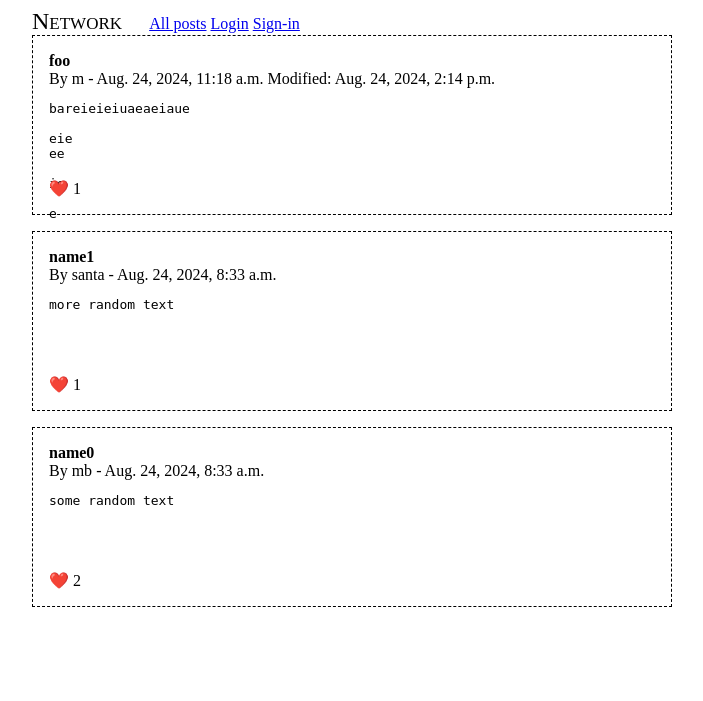
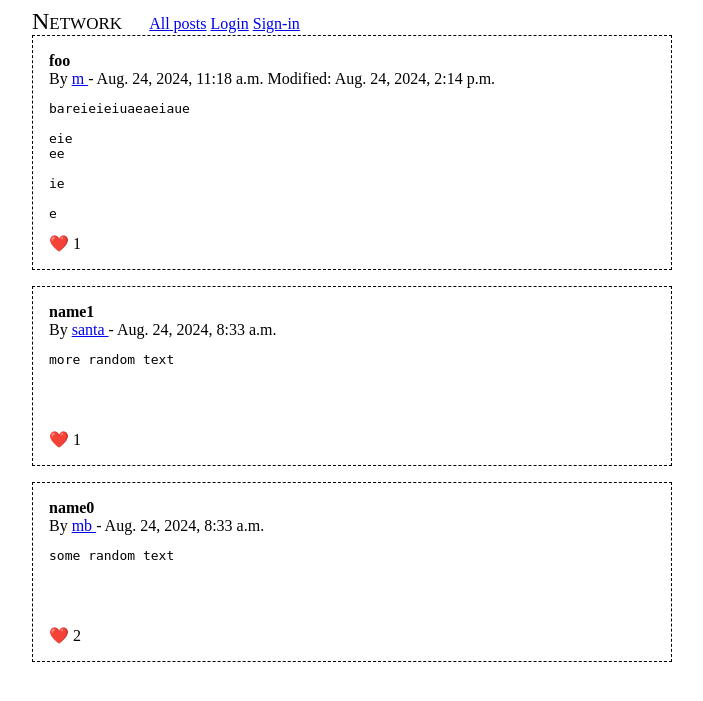
Before and after one commit to mbivert/django-network, a Django app: page / in a window 1280 px wide. Shown: the top 701 px of the page, without its empty margins (288-991 px from the left). Run offline with Django 4.2, Linux system fonts and the light colour scheme; data comes from the database, SQL or seed files in the repository; both versions use the stored data as it was after the commit.

```diff
--- a/networksite/network/models.py
+++ b/networksite/network/models.py
@@ -77,6 +77,9 @@ class User(AbstractBaseUser):
 	def nfollowers(self):
 		return len(self.followers.all())
 
+	def isfollow(self, pk):
+		return len(self.follows.filter(pk=pk)) > 0
+
 class Post(models.Model):
 	owner   = models.ForeignKey(settings.AUTH_USER_MODEL, on_delete=models.CASCADE)
 	name    = models.CharField(max_length=120)
--- a/networksite/network/templates/network/main.html
+++ b/networksite/network/templates/network/main.html
@@ -26,8 +26,8 @@
 				margin-right      : 1em;
 			}
 			.new-form .content, .content {
-				width  : 100%;
-				height : 5em;
+				width      : 100%;
+				min-height : 5em;
 			}
 			.login-form {
 				margin-top : 2em;
@@ -64,6 +64,7 @@
 			<span class="sitename">Network</span>
 			<a href="{% url 'network:home' %}">All posts</a>
 			{% if user.is_authenticated %}
+				<a href="{% url 'network:following' %}">Following</a>
 				<a href="{% url 'network:logout'    %}">Logout</a>
 				<a href="{% url 'network:signout'   %}">Sign-out</a>
 			{% else %}
@@ -96,7 +97,9 @@
 		const csrftoken = getCookie('csrftoken');
 
 		async function handleDelete(p) {
-			if (confirm("Are you sure you want to delete this post?")) {
+			if (!confirm("Are you sure you want to delete this post?"))
+				return;
+
 			let r = await fetch(p.href, {
 				method      : "POST",
 				headers     : {'X-CSRFToken': csrftoken},
@@ -117,7 +120,6 @@
 			alert(msg);
 			p.closest(".post").remove();
 		}
-		}
 
 		async function handleEdit(p) {
 			let q = p.closest(".post").getElementsByClassName("content")[0];
@@ -130,7 +132,6 @@
 					body        : q.value,
 					credentials : "same-origin",
 				})
-				console.log(r)
 				let t = document.createElement("pre");
 				t.classList.add("content");
 				t.textContent = q.value;
@@ -151,10 +152,32 @@
 				headers     : {'X-CSRFToken'  : csrftoken},
 				credentials : "same-origin",
 			})
-			if (!r.ok) alert("can't like!");
+			if (!r.ok) alert("can't like/unlike!");
 			else r.text().then(function(n) {
 				p.nextElementSibling.textContent = n
 			})
+		}
+
+		async function handleFollow(p) {
+			let r = await fetch(p.href, {
+				method      : "POST",
+				headers     : {'X-CSRFToken'  : csrftoken},
+				credentials : "same-origin",
+			})
+			let err = "", action = "", count = -1;
+
+			if (!r.ok) err = "request failed!"
+			else try {
+				let x = await r.json()
+				action = x.action; count = x.count;
+			} catch(y) { err = y }
+
+			if (err != "") {
+				alert(err);
+				return;
+			}
+			p.textContent = action;
+			p.previousElementSibling.textContent = `${count} Followers`
 		}
 
 		document.addEventListener("click", function(e) {
@@ -169,6 +192,7 @@
 			if (p.classList.contains('delete-link')) w(handleDelete)
 			if (p.classList.contains('edit-link'))   w(handleEdit)
 			if (p.classList.contains('like-link'))   w(handleLike)
+			if (p.classList.contains('follow-link')) w(handleFollow)
 		})
 	});</script>
 </html>
--- a/networksite/network/templates/network/post.html
+++ b/networksite/network/templates/network/post.html
@@ -7,7 +7,11 @@
 		{% endif %}
 	</div>
 	<div>
-		By <span class="author">{{ post.owner }}</span> -
+		By <span class="author">
+			<a href="{% url 'network:profile' post.owner.id %}">
+				{{ post.owner }}
+			</a>
+		</span> -
 		<span class="cdate">{{ post.cdate }}</span>
 		{% if post.mdate != post.cdate %}
 		<span>
--- a/networksite/network/templates/network/posts.html
+++ b/networksite/network/templates/network/posts.html
@@ -1,6 +1,24 @@
 {% extends "network/main.html" %}
 
 {% block content %}
+
+{% if view.is_profile %}
+	<div>
+		<span>{{ view.get_user.nfollows }} Followings</span>
+		<span>{{ view.get_user.nfollowers }} Followers</span>
+		{% if user.is_authenticated %}
+			{% if user.pk != view.get_user.pk %}
+			<a class="follow-link" href="{% url 'network:follow' view.get_user.pk %}">
+				{% if view.isfollow %}
+					unfollow
+				{% else %}
+					follow
+				{% endif %}
+			</a>
+			{% endif %}
+		{% endif %}
+	</div>
+{% endif %}
 
 {% if user.is_authenticated %}
 	<form action="{% url 'network:new' %}" method="POST" class="new-form">
--- a/networksite/network/urls.py
+++ b/networksite/network/urls.py
@@ -1,13 +1,18 @@
-from django.urls               import path
-from network                   import views
-from django.contrib.auth.views import LoginView, LogoutView
-from .forms                    import LoginForm
+from django.contrib.auth.decorators import login_required
+from django.contrib.auth.views      import LoginView, LogoutView
+from django.urls                    import path
+from .forms                         import LoginForm
+from network                        import views
 
 app_name = 'network'
 
 urlpatterns = [
-	path('',                 views.HomeView.as_view(), name='home'),
+	path('',                 views.HomeView.as_view(),      name='home'),
+	path('following/', login_required(views.FollowingView.as_view()), name='following'),
+	path('profile/<int:pk>/', views.ProfileView.as_view(),            name='profile'),
 
+
+	path('follow/<int:pk>/', views.follow,             name='follow'),
 	path('delete/<int:pk>/', views.delete,             name='delete'),
 	path('edit/<int:pk>/',   views.edit,               name='edit'),
 	path('like/<int:pk>/',   views.like,               name='like'),
--- a/networksite/network/utils.py
+++ b/networksite/network/utils.py
@@ -23,6 +23,6 @@ def trydeletepost(pk, uid):
 		return True
 	return False
 
-def getfollowsposts(user):
+def getfollowingposts(user):
 	uids = [ u.id for u in user.follows.all() ]
 	return Post.objects.filter(owner__in=uids).order_by("-cdate")
--- a/networksite/network/views.py
+++ b/networksite/network/views.py
@@ -6,8 +6,8 @@ from django.contrib.auth.decorators import login_required
 from django.utils.decorators        import method_decorator
 from django.views                   import generic
 from django.http                    import JsonResponse, HttpResponseRedirect, HttpResponse
-from .models                        import Post
-from .utils                         import trydeletepost
+from .models                        import Post, User
+from .utils                         import trydeletepost, getfollowingposts
 from django.utils                   import timezone
 
 def signin(request):
@@ -67,6 +67,24 @@ class HomeView(generic.ListView):
 			"posts" : self.get_posts(),
 		}
 
+class FollowingView(HomeView):
+	def get_posts(self):
+		return getfollowingposts(self.request.user)
+
+class ProfileView(HomeView):
+	is_profile = True
+
+	# NOTE: this required a connected users; the only place where
+	# this is called is guarded by a {% if user.is_authenticated %}
+	def isfollow(self):
+		return self.request.user.isfollow(self.kwargs["pk"])
+
+	def get_user(self):
+		return get_object_or_404(User, pk=self.kwargs["pk"])
+
+	def get_posts(self):
+		return Post.objects.filter(owner=self.kwargs["pk"]).order_by("-cdate")
+
 @login_required(login_url='network:login')
 def delete(request, pk):
 	p  = get_object_or_404(Post, pk=pk)
@@ -113,3 +131,22 @@ def like(request, pk):
 
 	# Works without JS
 	return HttpResponseRedirect(request.META.get('HTTP_REFERER', '/'))
+
+@login_required(login_url='network:login')
+def follow(request, pk):
+	u = get_object_or_404(User, pk=pk)
+
+	# Can't follow oneself
+	if request.user.pk != pk:
+		action = "follow"
+		if request.user.follows.filter(pk=u.id):
+			request.user.follows.remove(u)
+		else:
+			request.user.follows.add(u)
+			action = "unfollow"
+
+		if request.method == 'POST':
+			return JsonResponse({'action' : action, 'count' : u.nfollowers})
+
+	# Works without JS
+	return HttpResponseRedirect(request.META.get('HTTP_REFERER', '/'))
```
Also changed, not shown: networksite/network/tests.py (+5 -5 lines), networksite/db.sqlite3. Lines whose indentation alone changed are shown as unchanged.
